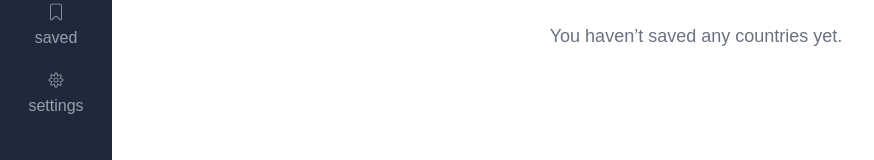
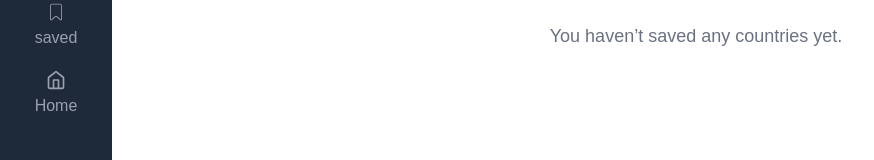
Before and after one commit to abdelraman-mohamed34/weather-website, a Next.js app: page /saved in a window 1280 px wide. Shown: the part 186-346 px from the top of the page, without its empty margins (0-874 px from the left). Built offline with nearby package versions, Linux system fonts and the light colour scheme; no server answers.

Commit message:
fix : add a home btn

```diff
--- a/src/app/components/SideBar.jsx
+++ b/src/app/components/SideBar.jsx
@@ -3,6 +3,7 @@
 import React from 'react'
 import { FaWind } from "react-icons/fa";
 import { CiBookmark, CiMap, CiSettings } from "react-icons/ci";
+import { FiHome } from "react-icons/fi";
 import Link from 'next/link';
 
 function SideBar(props) {
@@ -11,7 +12,7 @@ function SideBar(props) {
     const nav = [
         { id: 1, name: 'map', icon: <CiMap size={iconSize} />, function: '/map' },
         { id: 2, name: 'saved', icon: <CiBookmark size={iconSize} />, function: '/saved' },
-        { id: 3, name: 'settings', icon: <CiSettings size={iconSize} />, function: '#' },
+        { id: 3, name: 'Home', icon: <FiHome size={iconSize} />, function: '/' },
     ]
 
     const defaultStyles = 'sm:bg-gray-800 bg-gray-900 sm:rounded-2xl sm:p-5 p-4 px-7 flex items-center sm:flex-col sm:sticky sm:top-1 fixed z-[2000] bottom-0 w-full sm:h-screen transition-all duration-300'
```
